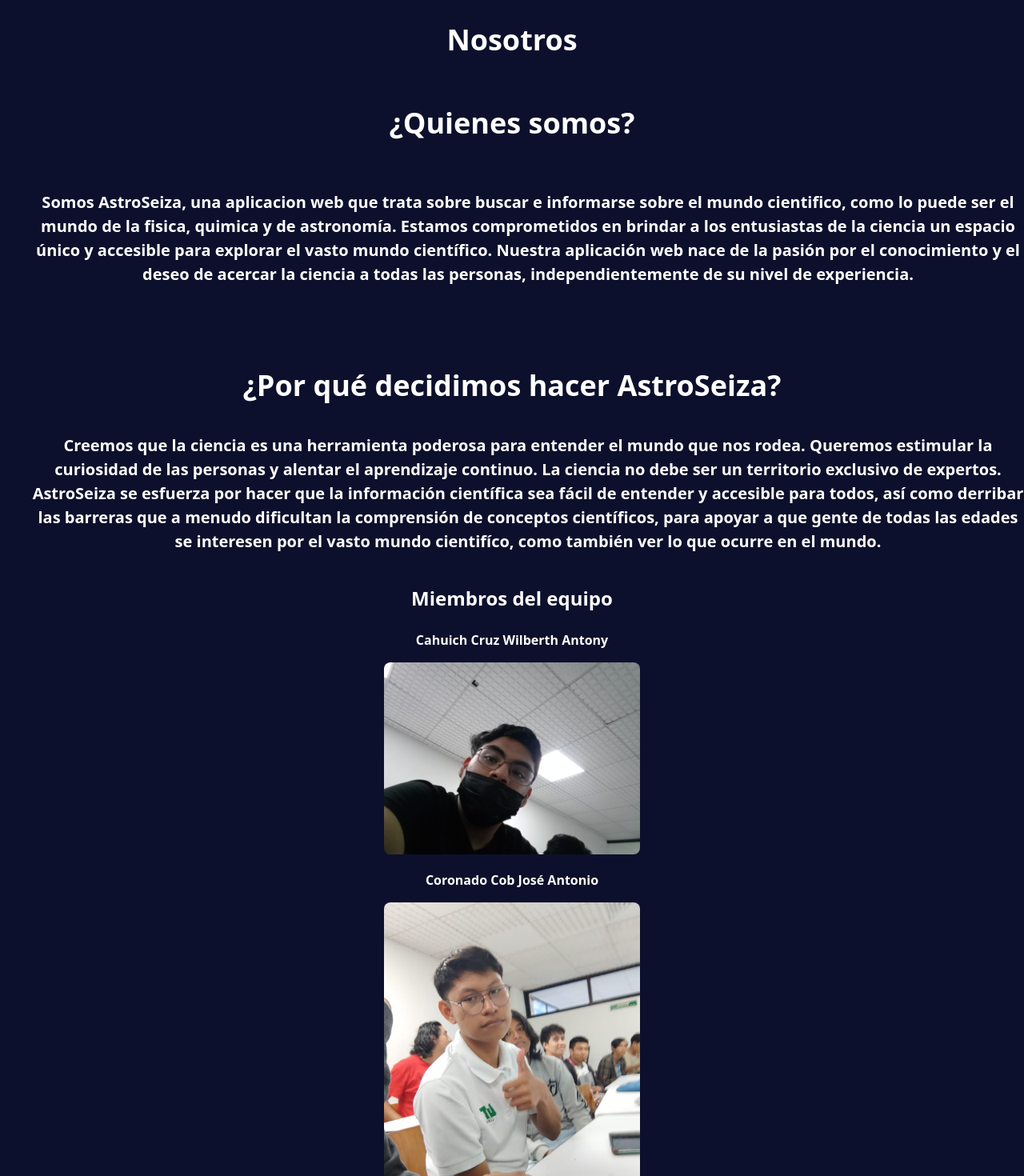
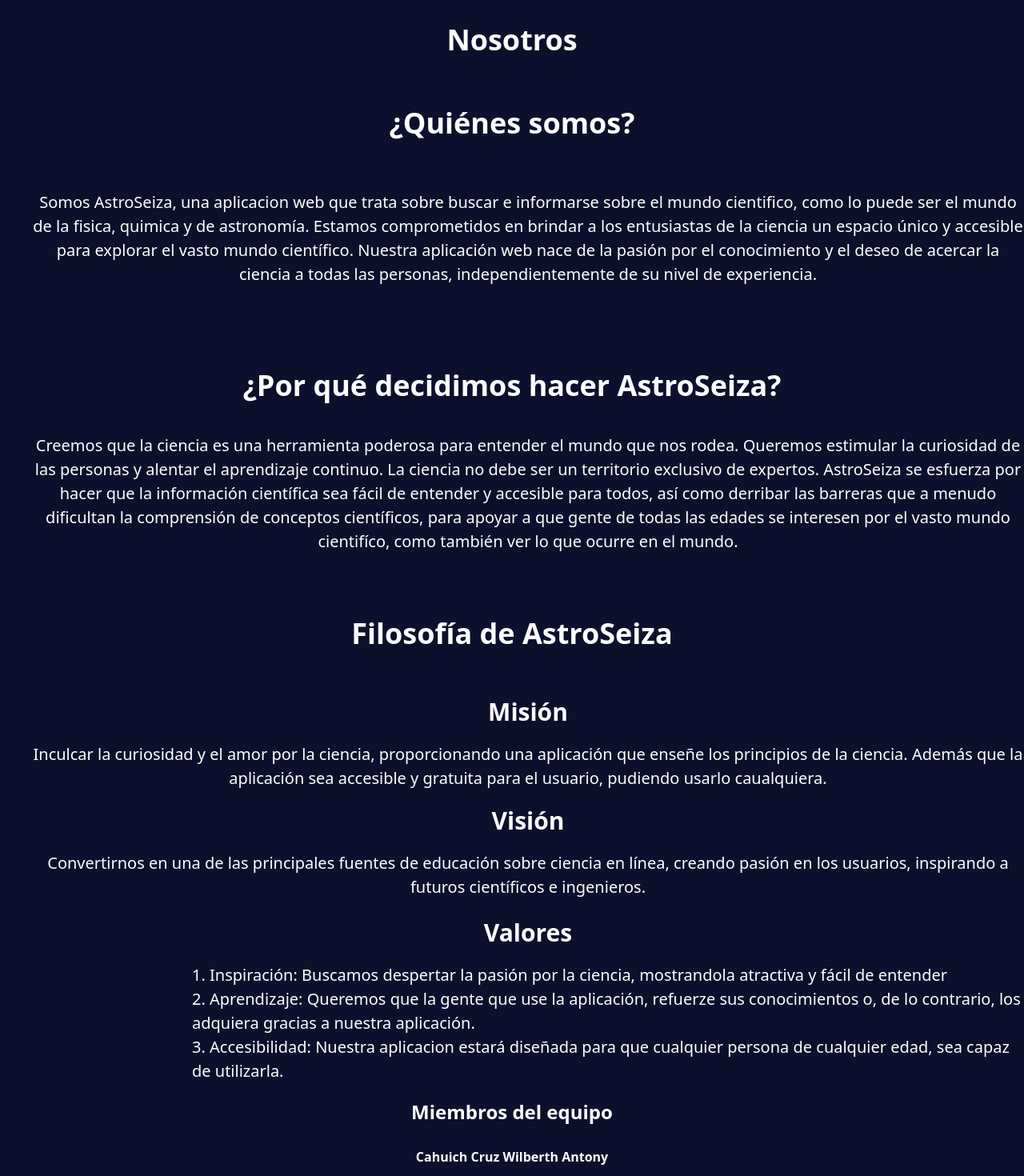
Before and after one commit to NeoNoir40/Proyecto-APP-WEB, a React (Vite) app in the folder AstroSeiza/: page /Nosotros in a window 1280 px wide. Shown: the part 100-1570 px from the top of the page at 80% size. Built offline with nearby package versions, Linux system fonts and the light colour scheme.

Commit message:
Arreglos ortografia y añadido mision, vision y valores

```diff
--- a/AstroSeiza/src/components/InfoQuimica.jsx
+++ b/AstroSeiza/src/components/InfoQuimica.jsx
@@ -5,7 +5,7 @@
         <div>
             <h1 className="text-white font-bold text-3xl text-center">{titulo}</h1>
             <div className="flex justify-center items-center mb-10">
-                <div className="max-w-[700px] text-center text-white font-bold text-xl mx-2">
+                <div className="max-w-[700px] text-center text-white text-xl mx-2">
                     <p>{texto}</p>
                 </div>
                 <img src={imagen} className="h-[300px] w-[300px]" />
--- a/AstroSeiza/src/pages/nosotros.jsx
+++ b/AstroSeiza/src/pages/nosotros.jsx
@@ -5,15 +5,15 @@
 export default function Nosotros() {
     return (
         <>
-            <h1 className="text-white text-center font-bold text-4xl mt-10">Nosotros </h1>
-            <br/>
+            <h1 className="text-white text-center font-bold text-4xl mt-10">Nosotros</h1>
+            <br />
             <div className="text-white text-center text-4xl font-bold p-10">
-                <p className=" tec">¿Quienes somos?</p>
+                <p className=" tec">¿Quiénes somos?</p>
             </div>
-            <br/>
+            <br />
 
             <div className=" mb-10 ml-10 flex justify-center">
-                <p className=" text-white font-bold text-center text-[20px] container ">
+                <p className=" text-white text-center text-[20px] container ">
                     Somos AstroSeiza, una aplicacion web que trata sobre buscar e informarse sobre el mundo cientifico,
                     como lo puede ser el mundo de la fisica, quimica y de astronomía. Estamos comprometidos en brindar
                     a los entusiastas de la ciencia un espacio único y accesible para explorar el vasto mundo científico.
@@ -21,12 +21,12 @@
                     pasión por el conocimiento y el deseo de acercar la ciencia a todas las personas, independientemente de su nivel de experiencia.</p>
             </div>
 
-            <br/>
+            <br />
             <div className="text-white text-center text-4xl font-bold p-10">
                 <p>¿Por qué decidimos hacer AstroSeiza?</p>
             </div>
             <div className="mb-10 ml-10 justify-center flex">
-                <p className="text-white font-bold text-[20px] text-center container ">
+                <p className="text-white text-[20px] text-center container ">
                     Creemos que la ciencia es una herramienta poderosa para entender el mundo que nos rodea.
                     Queremos estimular la curiosidad de las personas y alentar el aprendizaje continuo.
                     La ciencia no debe ser un territorio exclusivo de expertos. AstroSeiza se esfuerza por hacer
@@ -35,24 +35,51 @@
                     gente de todas las edades se interesen por el vasto mundo cientifíco, como también ver lo que ocurre en el mundo.
                 </p>
             </div>
-            <div className=" text-white text-2xl h-14 font-bold  text-center">
+            <div className="text-white text-center text-4xl font-bold p-10">
+                <p>Filosofía de AstroSeiza</p>
+            </div>
+            <div className=" mb-5 ml-10 justify-center flex flex-col items-center">
+                <p className=" text-white font-bold text-3xl p-5">Misión</p>
+                <p className="text-white text-[20px] text-center container ">
+                    Inculcar la curiosidad y el amor por la ciencia, proporcionando una aplicación que enseñe los principios de la ciencia.
+                    Además que la aplicación sea accesible y gratuita para el usuario, pudiendo usarlo caualquiera.
+                </p>
+                <p className=" text-white font-bold text-3xl p-5">Visión</p>
+                <p className="text-white text-[20px] text-center container">
+                    Convertirnos en una de las principales fuentes de educación sobre ciencia en línea,
+                    creando pasión en los usuarios, inspirando a futuros científicos e ingenieros.
+                </p>
+                <p className=" text-white font-bold text-3xl mt-6">Valores</p>
+            </div>
+            <div className=" mb-5">
+                    <p className=" text-white text-[20px] pl-60">
+                        1. Inspiración: Buscamos despertar la pasión por la ciencia, mostrandola atractiva y fácil de entender
+                    </p>
+                    <p className="text-white text-[20px] pl-60">
+                        2. Aprendizaje: Queremos que la gente que use la aplicación, refuerze sus conocimientos o, de lo contrario, los adquiera gracias a nuestra aplicación.
+                    </p>
+                    <p className="text-white text-[20px] pl-60">
+                        3. Accesibilidad: Nuestra aplicacion estará diseñada para que cualquier persona de cualquier edad, sea capaz de utilizarla.
+                    </p>
+            </div>
+            <div className=" text-white text-2xl mb-7 font-bold text-center">
                 <h2>Miembros del equipo</h2>
             </div>
             <div className="text-white text-center font-semibold">
                 <ul>
                     <li className=" h-10"> Cahuich Cruz Wilberth Antony</li>
-                    <img className="w-80 mx-auto block rounded-lg" src={wilberth} alt=""/>
+                    <img className="w-80 mx-auto block rounded-lg" src={wilberth} alt="" />
                     <li className=" mt-5 h-10"> Coronado Cob José Antonio</li>
-                    <img className="w-80 mx-auto block rounded-lg" src={coronado} alt=""/>
+                    <img className="w-80 mx-auto block rounded-lg" src={coronado} alt="" />
                     <li className=" mt-5 h-10">Sánchez Martínez Daniel Jesús</li>
-                    <img className="w-80 mx-auto block rounded-lg" src={dano} alt=""/>
+                    <img className="w-80 mx-auto block rounded-lg" src={dano} alt="" />
                 </ul>
             </div>
-            <br/>
-            <br/>
-            <br/>
-            <br/>
-            <br/>
+            <br />
+            <br />
+            <br />
+            <br />
+            <br />
         </>
     )
 }
--- a/AstroSeiza/src/pages/quimica.jsx
+++ b/AstroSeiza/src/pages/quimica.jsx
@@ -83,9 +83,9 @@
                     className="h-[300px] w-[300px]"
                 />
                 <div className=" ml-10">
-                    <p className=" text-white text-center font-bold text-1xl container ">
+                    <p className=" text-white text-center text-1xl container ">
                         La química es una ciencia que tiene por finalidad no sólo descubrir,<br />
-                        sino también, y sobre todo, crear, ya que es el arte de hacer compleja la materia.
+                        sino también, crear, ya que es el arte de hacer compleja la materia.
                     </p>
                 </div>
 
@@ -93,8 +93,8 @@
 
             <div className="flex flex-row p-5 justify-center items-center">
                 <div className=" mx-20">
-                    <h1 className="text-white font-bold text-2xl p-5 mb-5">Principios de la quimica moderna</h1>
-                    <p className=" text-white font-bold text-1xl ">
+                    <h1 className="text-white font-bold text-2xl p-5 mb-5">Principios de la química moderna</h1>
+                    <p className=" text-white text-1xl ">
                         La química moderna se rige por el llamado principio cuántico,<br />
                         fruto de la teoría atómica que considera a la materia desde diferentes niveles de complejidad,<br />
                         como son: Materia. Cualquier cosa que tenga masa, volumen y esté compuesta de partículas.<br />
@@ -168,7 +168,7 @@
                 </div>
             </div>
             <div className=" mb-10 flex justify-center flex-col">
-                <p className="text-white font-bold text-1xl mt-[40px] text-center">
+                <p className="text-white text-1xl mt-[40px] text-center">
                     En la tabla periódica, se puede observar que los elementos químicos cuentan con unos colores diferentes entre ellos,
                     <br />
                     estos colores se deben a que forman parte de una categoría en particular, usando de ejemplo los elementos, te mostraré la categorías,
@@ -220,7 +220,7 @@
                 imagen={dinmolecula}
             />
 
-            <h1 className=" text-white text-center font-bold text-3xl mt-10">Representacion orbital molecular</h1>
+            <h1 className=" text-white text-center font-bold text-3xl mt-10">Representación orbital molecular</h1>
             <div className="justify-center items-center flex p-10">
                 <Lottie
                     animationData={orbital}
```
Also changed, not shown: 2 other files (tests, documents, lock files or other folders).
